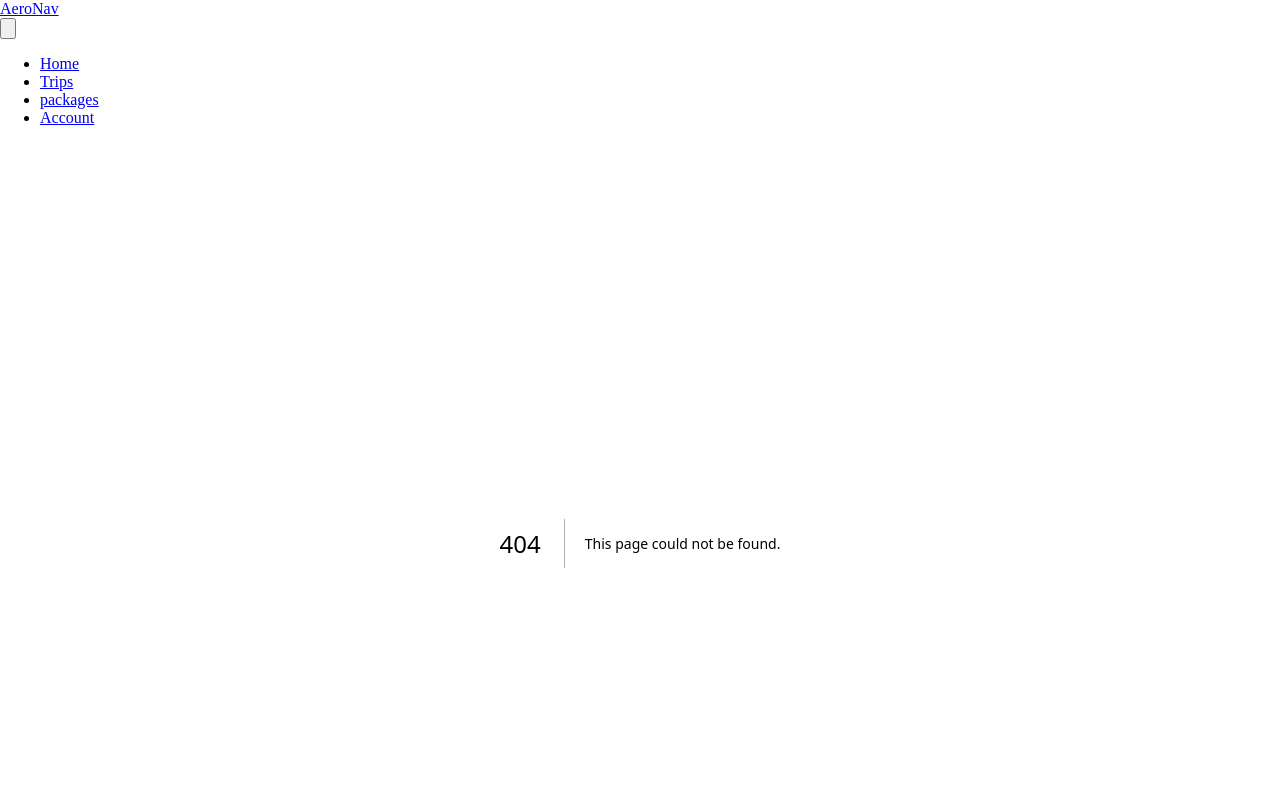
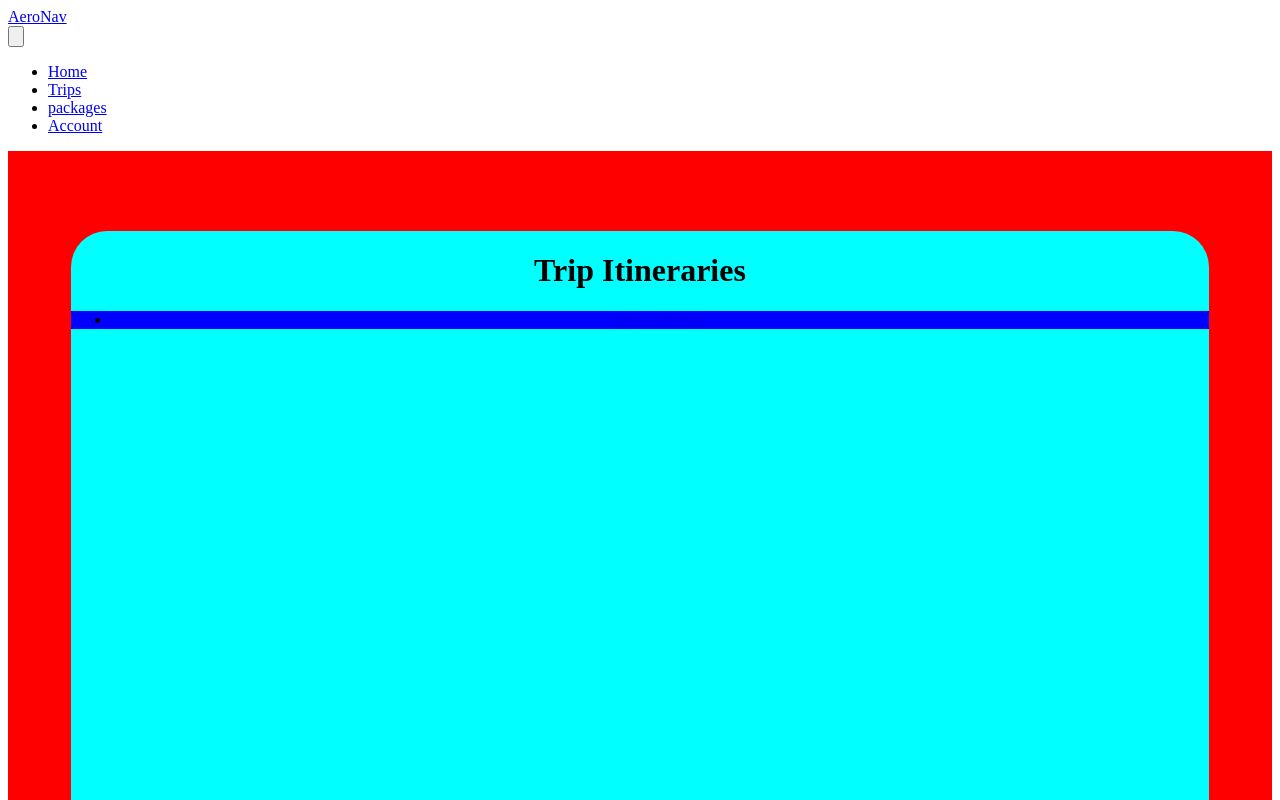
Before and after one commit to Vidssk/Team8, a Next.js app in the folder aeronav/: page /trips in a window 1280 px wide. Before the commit this address had no page. Shown: the top 800 px of the page. Built offline with nearby package versions, Linux system fonts and the light colour scheme.

Commit message:
General Itinerary

```diff
--- /dev/null
+++ b/aeronav/app/trips/page.tsx
@@ -0,0 +1,18 @@
+import '@/styles/Itineraries.css'
+import Itinerary from '@/components/Itinerary'
+
+const page = () => {
+  return (
+    <div className='Itineraries-Page-Wrapper'>
+        <div className='Itineraries-Wrapper'>
+        <h1 className='Itineraries-Title'>Trip Itineraries</h1>
+        <ul className='Itineraries-list'>
+          <li><Itinerary href="/trip1" text="Trip to florida"/></li>
+        </ul>
+        </div>
+  </div>
+
+  )
+}
+
+export default page
--- /dev/null
+++ b/aeronav/components/Itinerary.js
@@ -0,0 +1,12 @@
+import Link from "next/link"
+
+function Itinerary( {href, text}) {
+    return (
+        <Link href={href}>
+            {text}
+
+        </Link>
+    )
+}
+
+export default Itinerary
--- a/aeronav/package.json
+++ b/aeronav/package.json
@@ -12,7 +12,7 @@
     "@fortawesome/fontawesome-free": "^6.5.1",
     "@fortawesome/free-brands-svg-icons": "^6.5.1",
     "@fortawesome/react-fontawesome": "^0.2.0",
-    "next": "14.1.0",
+    "next": "^14.1.0",
     "react": "^18",
     "react-dom": "^18"
   },
--- /dev/null
+++ b/aeronav/styles/Itineraries.css
@@ -0,0 +1,32 @@
+.Itineraries-Page-Wrapper {
+    min-height: 100vh;
+    background-color: red;
+    padding-top: 80px;
+    display:grid;
+}
+.Itineraries-Wrapper {
+    background-color: aqua;
+    min-height: 45vh;
+    margin-bottom: 20px;
+    min-width: 90%;
+    margin-inline: auto;
+    text-align: center;
+    border-radius: 36px;
+
+}
+
+.Itineraries-Title {
+    font-size: 32px;
+    font-weight: bold;
+}
+.Itineraries-list {
+    background-color: blue;
+}
+/* <div className='Itineraries-Page-Wrapper'>
+<div className='Itineraries-Wrapper'>
+<h1 className='Iteneraries-Title'>Trip Itineraries</h1>
+<ul>
+  <li><Itinerary/></li>
+</ul>
+</div>
+</div> */
```
Also changed, not shown: 1 other file (tests, documents, lock files or other folders).
